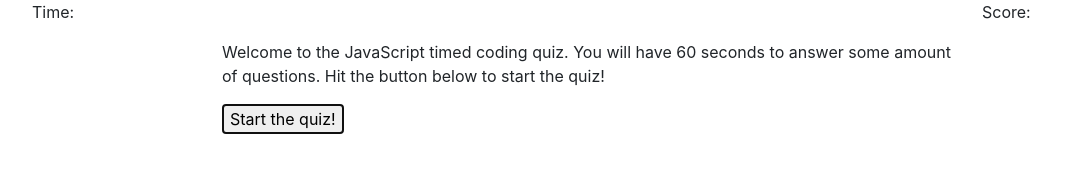
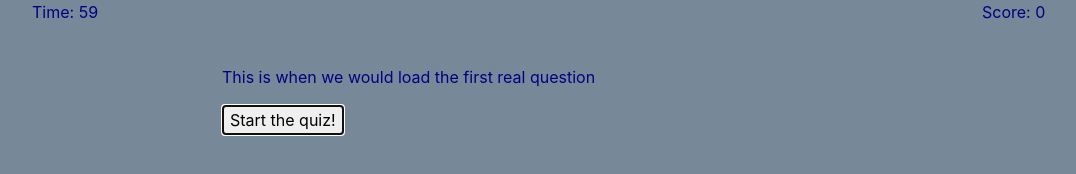
Before and after one commit to sziccardi1998/CodingQuiz, a plain HTML site: page index.html in a window 1280 px wide. Both pictures are taken after a click on the button "Start the quiz!". Shown: the whole page, without its empty margins (53-1129 px from the left). Drawn offline with nearby package versions, Linux system fonts and the light colour scheme.

Commit message:
Added button functionality.

```diff
--- a/index.html
+++ b/index.html
@@ -25,11 +25,13 @@
 
       <!--Second row will house column that will display questions-->
       <!--Will need to add a top margin to move content farther down the page-->
-      <div class="row">
+      <div class="row" id="secondRow">
         <div class="col-8 offset-2">
           <p id="question"></p>
         </div>
       </div>
+
+      <!--Create a test button to start the game-->
       <div class="row">
           <div class="col-8 offset-2">
               <button id="start">Start the quiz!</button>
--- a/script.js
+++ b/script.js
@@ -4,6 +4,7 @@ var scoreEl = document.getElementById("score");
 var questionEl = document.getElementById("question");
 
 // use test button to tune starting the game
+var startEl = document.getElementById("start");
 
 //create timing and score variables
 var totalTime = 60;
@@ -42,3 +43,9 @@ function questionWrite() {
 }
 
 welcomeScreen();
+
+document.addEventListener("click", function() {
+    gameStart();
+    questionText = "This is when we would load the first real question";
+    questionWrite();
+})
--- a/style.css
+++ b/style.css
@@ -0,0 +1,8 @@
+body {
+    color: navy;
+    background-color: lightslategray;
+}
+
+#secondRow {
+    margin-top: 25px;
+}
```
